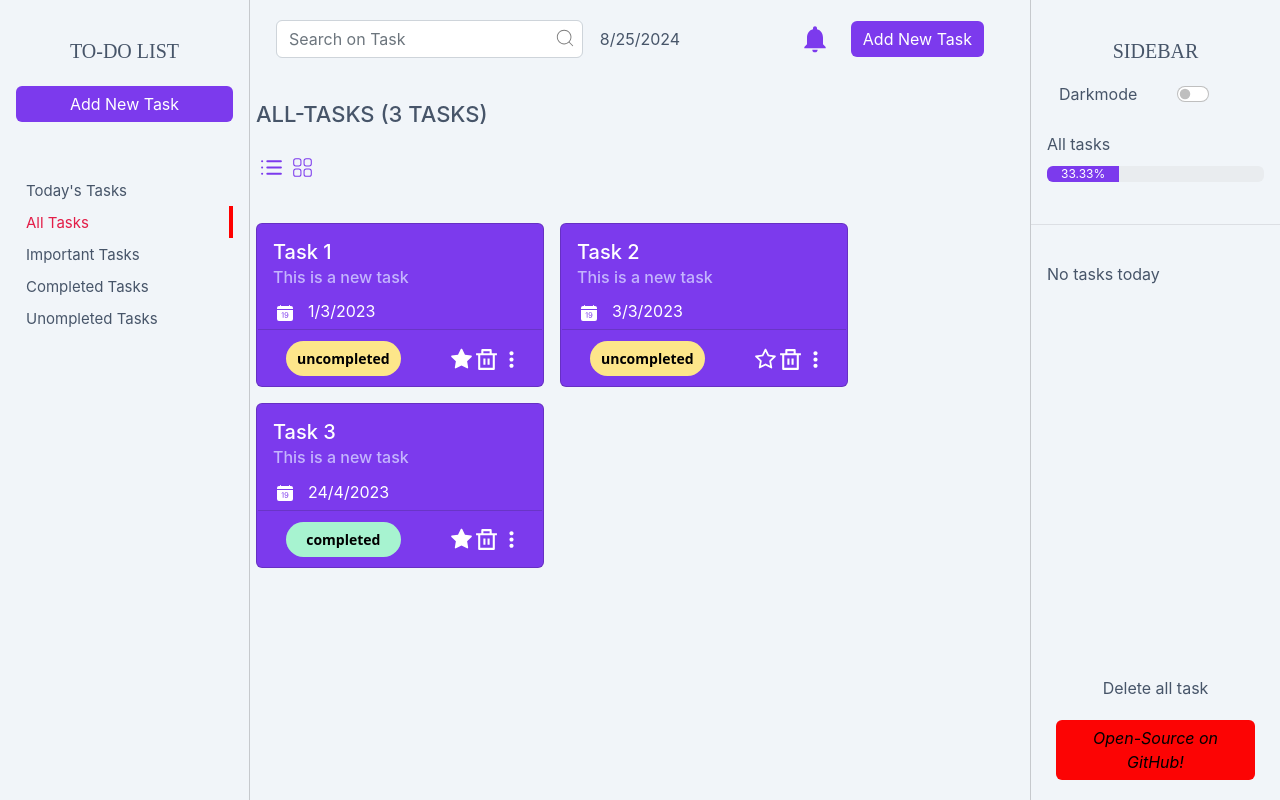
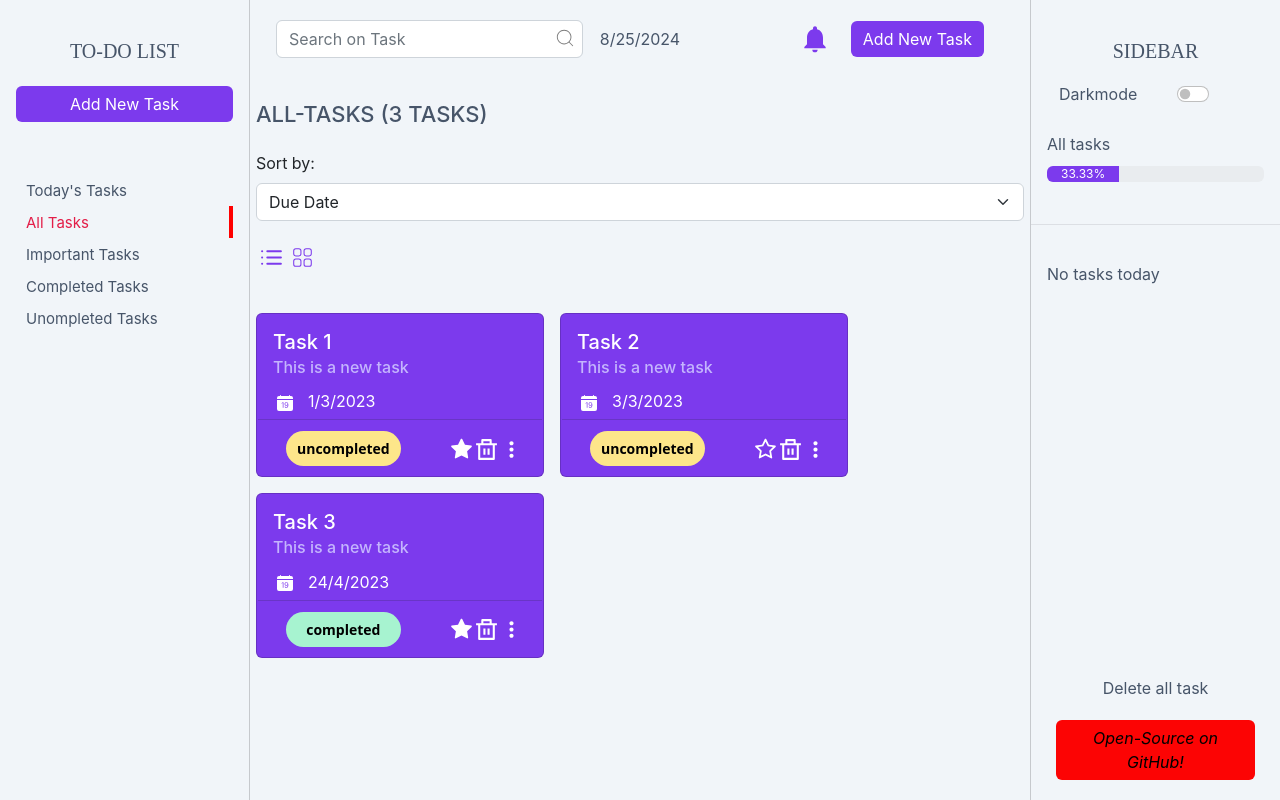
Before and after one commit to ZiadSheriif/Todo-List, a React (Create React App) app: page /#/all-tasks in a window 1280 px wide. Built offline with nearby package versions, Linux system fonts and the light colour scheme.

Commit message:
Added sorting & fixed some bugs

```diff
--- a/src/Pages/HomePage/HomePage.jsx
+++ b/src/Pages/HomePage/HomePage.jsx
@@ -1,9 +1,9 @@
-// Imports
 import React, { useEffect, useState } from "react";
 import { Routes, Route } from "react-router-dom";
 import { useLocation } from "react-router-dom";
 import { FiList } from "react-icons/fi";
 import { CiGrid41 } from "react-icons/ci";
+import { Form } from 'react-bootstrap';
 
 // Import styles
 import {
@@ -35,6 +35,7 @@ const HomePage = ({ handleToggleTheme, checkedSwitch }) => {
   const [viewTask, setViewTask] = useState(true);
   const storedTasks = JSON.parse(localStorage.getItem("tasks"));
   const [searchTerm, setSearchTerm] = useState("");
+  const [sortCriteria, setSortCriteria] = useState("dueDate"); // New state for sorting criteria
   const location = useLocation();
   const url = location.pathname;
   const navStateTasks = url.split("/")[1];
@@ -50,22 +51,52 @@ const HomePage = ({ handleToggleTheme, checkedSwitch }) => {
     setViewTask(true);
   };
 
+  const handleSortChange = (event) => {
+    console.log(event.target.value)
+    setSortCriteria(event.target.value);
+  };
+
+  // Sorting function
+  const sortTasks = (tasks) => {
+    switch (sortCriteria) {
+      case "dueDate":
+        return tasks.sort((a, b) => new Date(a.date) - new Date(b.date));
+      case "priority":
+        return tasks.sort((a, b) => b.important - a.important);
+      default:
+        return tasks;
+    }
+  };
+
   // Get the filtered tasks based on the current URL
   const getFilteredTasks = () => {
+    let filteredTasks = storedTasks;
+
     switch (navStateTasks) {
       case "today-tasks":
-        return storedTasks.filter(
+        filteredTasks = storedTasks.filter(
           (task) => formatDate(task.date) === formatDate(new Date())
         );
+        break;
       case "important-tasks":
-        return storedTasks.filter((task) => task.important);
+        filteredTasks = storedTasks.filter((task) => task.important);
+        break;
       case "completed-tasks":
-        return storedTasks.filter((task) => task.completed === "completed");
+        filteredTasks = storedTasks.filter(
+          (task) => task.completed === "completed"
+        );
+        break;
       case "uncompleted-tasks":
-        return storedTasks.filter((task) => task.completed === "uncompleted");
+        filteredTasks = storedTasks.filter(
+          (task) => task.completed === "uncompleted"
+        );
+        break;
       default:
-        return storedTasks;
+        break;
     }
+
+    // Apply sorting
+    return sortTasks(filteredTasks);
   };
 
   const checkUrl = (url) => {
@@ -114,6 +145,13 @@ const HomePage = ({ handleToggleTheme, checkedSwitch }) => {
             {checkUrl(navStateTasks)} (
             {storedTasks && currentTasksInPageView.length} tasks)
           </CurrentItem>
+          <div>
+            <Form.Label htmlFor="sort">Sort by:</Form.Label>
+            <Form.Select id="sort" value={sortCriteria} onChange={handleSortChange}>
+              <option value="dueDate">Due Date</option>
+              <option value="priority">Priority</option>
+            </Form.Select>
+          </div>
           <ShapeView>
             <ChildView onClick={handleViewList}>
               <FiList size={25} />
```
